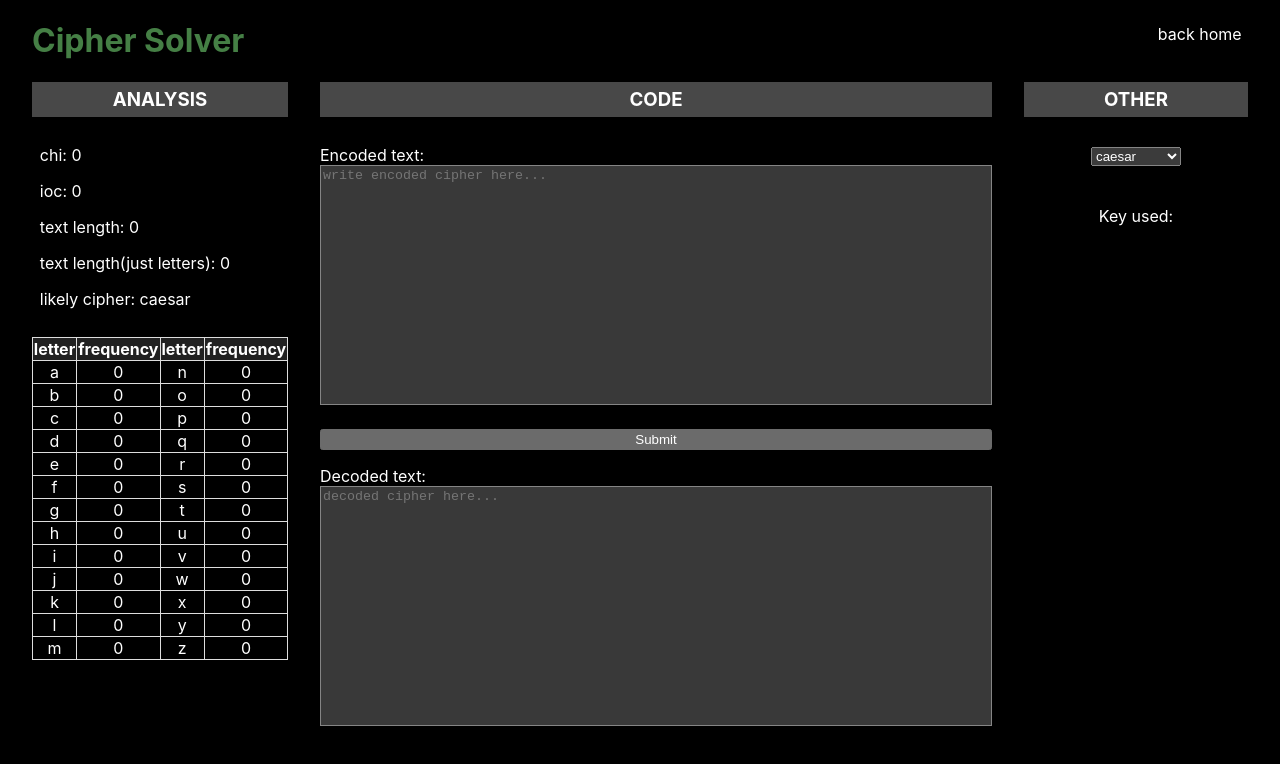
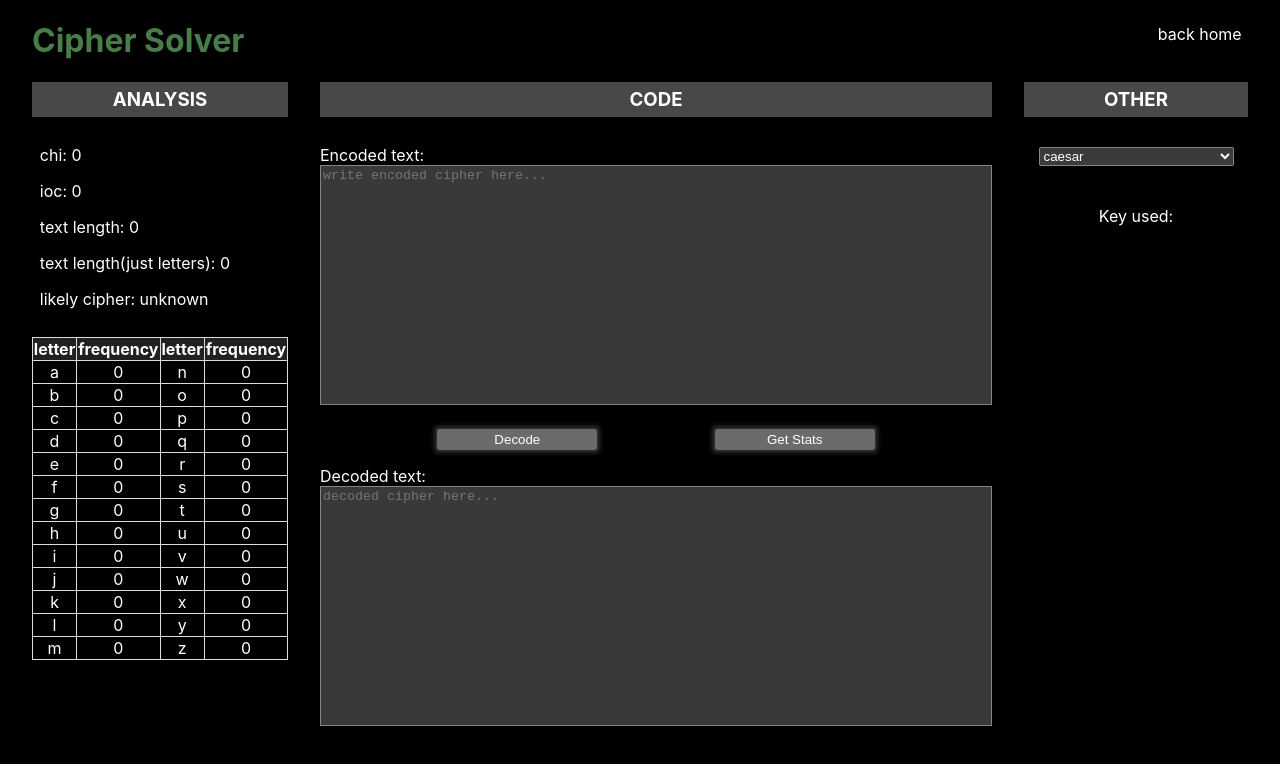
Before and after one commit to StefanNede/Personal_Website2, a Next.js app: page /cipherSolver in a window 1280 px wide. Shown: the top 764 px of the page. Built offline with nearby package versions, Linux system fonts and the light colour scheme.

Commit message:
added stats - neeed repeating substrings

```diff
--- a/pages/cipherSolver.tsx
+++ b/pages/cipherSolver.tsx
@@ -13,6 +13,7 @@ import { getAlbamDecode } from "../scripts/cipherSolver/albam"
 import { getFrequencies } from "../scripts/cipherSolver/chiSquared"
 import { formatString } from "../scripts/cipherSolver/formatString"
 import { getLikelyCipher } from "../scripts/cipherSolver/likelyCipher"
+import { getStats, getLongestSubstrings, getFactorsCommon } from "../scripts/cipherSolver/stats"
 
 export default function CipherSolver() {
     const [encoded, setEncoded] = useState("")
@@ -25,18 +26,21 @@ export default function CipherSolver() {
     const [textLength2, setTextLength2] = useState(0)
     const [likelyCipher, setLikelyCipher] = useState("")
     const [frequencies, setFrequencies] = useState(new Map())
+    const [buttonPressed, setButtonPressed] = useState(1);
 
     useEffect(() => {
         setChi(getChiSquared(encoded))
         setIoc(getIoc(encoded))
         setTextLength(encoded.length)
         setTextLength2(formatString(encoded).length)
-        setLikelyCipher(getLikelyCipher())
+        setLikelyCipher(getLikelyCipher(ioc, chi))
     }, [encoded])
 
     const handleSubmit = (event: React.FormEvent<HTMLFormElement>) => {
         event.preventDefault()
         setFrequencies(getFrequencies(formatString(encoded)))
+        setLikelyCipher(getLikelyCipher(ioc, chi))
+        if (buttonPressed === 1) {
             if (encoded.length < 1) {
                 alert("no encoded text was entered")
             } else{
@@ -86,9 +90,11 @@ export default function CipherSolver() {
                         setDecoded(decodedText)
                         setKeyUsed(keyUsed)
                         break
-                case "stats":
-                    setDecoded("")
-                    setKeyUsed("")
+                    case "transRows":
+                        alert("this feature is not ready yet")
+                        break
+                    case "transCols":
+                        alert("this feature is not ready yet")
                         break
                     case "unknown":
                         alert("It appears you do not know what cipher is used")
@@ -98,6 +104,37 @@ export default function CipherSolver() {
                 }
                 //console.log(`submitted encoded text is: ${encoded}\n`)
                 //console.log(`selected cipher is: ${selectedCipher}`)
+            }
+        } else if (buttonPressed === 2) {
+            if (encoded.length < 1) {
+                alert("no encoded text was entered")
+            } else {
+                let res:any[][] = getLongestSubstrings(encoded)
+                let resString:string = "Stats:\n"
+                let allGaps:number[] = [] // stores all the unique gaps between longest repeating substrings
+                let gapCounts:Map<number,number> = new Map() // to make sure we don't add duplicate gaps to allGaps
+                for (let r of res) {
+                    let substr = r[0]
+                    let length = r[1]
+                    let positions:number[] = r[2]
+                    let gaps:number[] = r[3]
+                    for (let gap of gaps) {
+                        if (gapCounts.get(gap) === undefined) {
+                            allGaps.push(gap)
+                            gapCounts.set(gap, 1)
+                        }
+                    }
+                    let positionsJoined:string = positions.join(', ')
+                    let gapsJoined:string = gaps.join(', ')
+                    resString += `\n${substr} \t ${length} chars \t positions: ${positionsJoined} \t gaps: ${gapsJoined}\n`
+                }
+                // factors common to unique gaps between longest repeating substrings
+                let factorsCommon = getFactorsCommon(allGaps)
+                resString += `\nFactors common to unique gaps between longest repeating substrings: \n${factorsCommon}\n`
+                resString += "\n(analysis section updated)"
+                setDecoded(resString)
+                setLikelyCipher(getLikelyCipher(ioc, chi))
+            }
         }
     }
 
@@ -137,7 +174,10 @@ export default function CipherSolver() {
                                     onChange={(e) => setEncoded(e.target.value)} />
                             </label>
                             <br />
-                            <input className={styles.submitBtn} type="submit" value="Submit" />
+                            <div className={styles.submitBtnsWrapper}>
+                                <input className={styles.submitBtn} type="submit" value="Decode" onClick = {() => {setButtonPressed(1)}} />
+                                <input className={styles.submitBtn} type="submit" value="Get Stats" onClick = {() => {setButtonPressed(2)}} />
+                            </div>
                         </form>
                     </div>
                     <div className={styles.decodedText}>
@@ -158,8 +198,9 @@ export default function CipherSolver() {
                             <option value="polybius">polybius</option>
                             <option value="vigenere">vigenere</option>
                             <option value="railFence">rail fence</option>
+                            <option value="transRows">extract transposition rows</option>
+                            <option value="transCols">extract transposition columns</option>
                             <option value="unknown">unknown</option>
-                            <option value="stats">stats</option>
                         </select>
                     </div>
                     <div className={styles.keyUsedWrapper}>Key used:<div className={styles.keyUsed}>{keyUsed}</div></div>
--- a/scripts/cipherSolver/likelyCipher.ts
+++ b/scripts/cipherSolver/likelyCipher.ts
@@ -1,3 +1,13 @@
-export const getLikelyCipher = ():string => {
-    return "caesar"
+export const getLikelyCipher = (ioc:number, chi:number):string => {
+    let randomIoc:number = 1.00
+    let englishIoc:number = 1.77
+    let likelyCipher:string = ""
+    if (Math.abs(ioc-englishIoc) < 0.2) {
+        likelyCipher = "Transposition, Caesar, Affine, Substitution"
+    } else if (Math.abs(ioc-randomIoc) < 0.2) {
+        likelyCipher = "Vigenere"
+    } else {
+        likelyCipher = "unknown"
+    }
+    return likelyCipher
 }
--- /dev/null
+++ b/scripts/cipherSolver/stats.ts
@@ -0,0 +1,75 @@
+export const getLongestSubstrings = (text:string):any[][] => {
+    // if substring length is greater than 6 add to array
+    // in the array hold the length of the substring, it's locations in the
+    // text and the gap between it's location in the text
+    let res:any[][] = []
+    let sampleRes:any[][] = [["hello", 5, [1, 10, 28, 55], [9, 18, 27]], ["hello", 5, [1, 10, 28, 55], [9, 18, 27]]]
+    return sampleRes
+}
+
+// not using this function because I would've had to use another for loop
+// to go over the factors but this way i can check if update the total factors map
+// at the same time
+/* const getFactors = (num:number):number[] => {
+    let res:number[] = [1, num]
+    if (num < 2) { return [1] }
+    if (num == 2) { return [1,2] }
+
+    for (let i=2; i<Math.sqrt(num)+1;i++) {
+        if (num%i === 0 && !res.includes(i)) {
+            res.push(i)
+            if (num/i !== i) { res.push(num/i) }
+        }
+    }
+    console.log(res.join(' '))
+
+    return res
+} */
+
+const addToMap = (m:Map<number,number>, num:number) => {
+    if (m.get(num) !== undefined) {
+        m.set(num, m.get(num)!+1)
+    } else {
+        m.set(num, 1)
+    }
+}
+
+export const getFactorsCommon = (gaps:number[]):number[] => {
+    let factors:number[] = []
+    let numGaps:number = gaps.length
+    // this will hold the prime factors that intersect fro
+    let individualFactors:Map<number, number> = new Map()
+    for (let gap of gaps) {
+        // use this to make sure we do not add a duplicate of a factor to the individual factors list
+        let interFactors:Map<number,number> = new Map([[1,1], [gap,1]])
+        addToMap(individualFactors, gap)
+        if (gap > 2) {
+            for (let i=2; i<Math.sqrt(gap)+1;i++) {
+                if (gap%i === 0 && interFactors.get(i) === undefined) {
+                    interFactors.set(i,1)
+                    addToMap(individualFactors, i)
+                    if (gap/i !== i && interFactors.get(gap/i) === undefined) {
+                        interFactors.set(gap/i,1)
+                        addToMap(individualFactors, gap/i)
+                    }
+                }
+            }
+        }
+    }
+    // go over individual factors and check if they have a count >= to length of gaps
+    // as this mean that they appear in all the gaps
+    for (let [key, value] of individualFactors) {
+        if (value >= numGaps) {
+            factors.push(key)
+        }
+    }
+    factors.sort() // uses insertion and merge sort to get O(nlogn) for time complexity
+    return factors
+}
+
+export const getStats = (text:string) => {
+    /* get longest repeating substrings
+     * get factors common to the gaps between substrings - for transposition ciphers
+     * display stats updated - check stats section
+     */
+}
--- a/styles/Cipher.module.css
+++ b/styles/Cipher.module.css
@@ -100,12 +100,22 @@
     margin-bottom: 0;
 }
 
-.inputCode.submitBtn {
-    align-self: center;
+.submitBtn {
+    width:10rem;
+    box-shadow: 0px 0px 5px 2px rgb(62, 62, 62);
 }
 
 .submitBtn:hover {
     cursor:pointer;
+    box-shadow: 0px 0px 5px 4px rgb(62, 62, 62);
+}
+
+.submitBtnsWrapper {
+    height:100%;
+    width:100%;
+    display:flex;
+    justify-content: space-evenly;
+    align-items: center;
 }
 
 /* right side */
--- a/tsconfig.json
+++ b/tsconfig.json
@@ -1,6 +1,7 @@
 {
   "compilerOptions": {
     "target": "es5",
+    "downlevelIteration": true,
     "lib": ["dom", "dom.iterable", "esnext"],
     "allowJs": true,
     "skipLibCheck": true,
```
Lines whose indentation alone changed are shown as unchanged.
